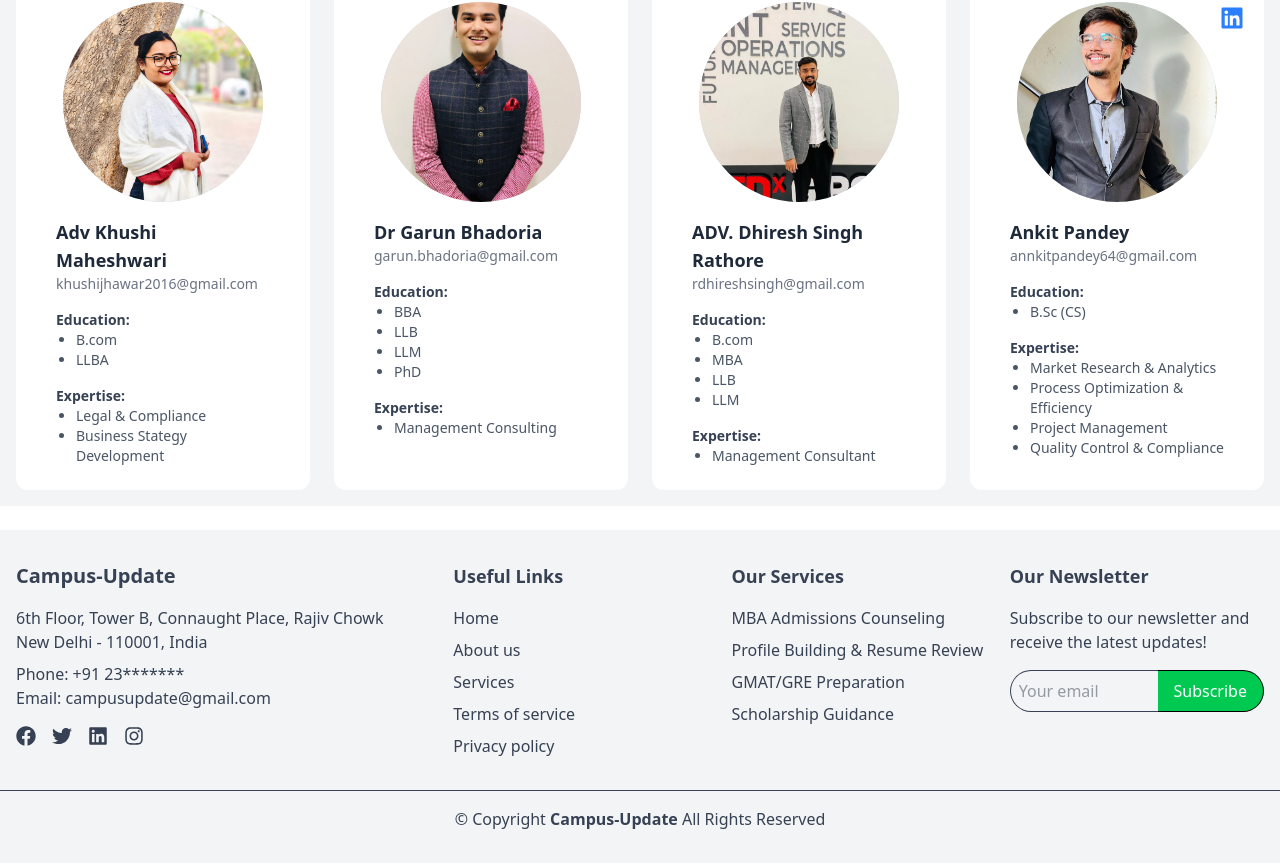
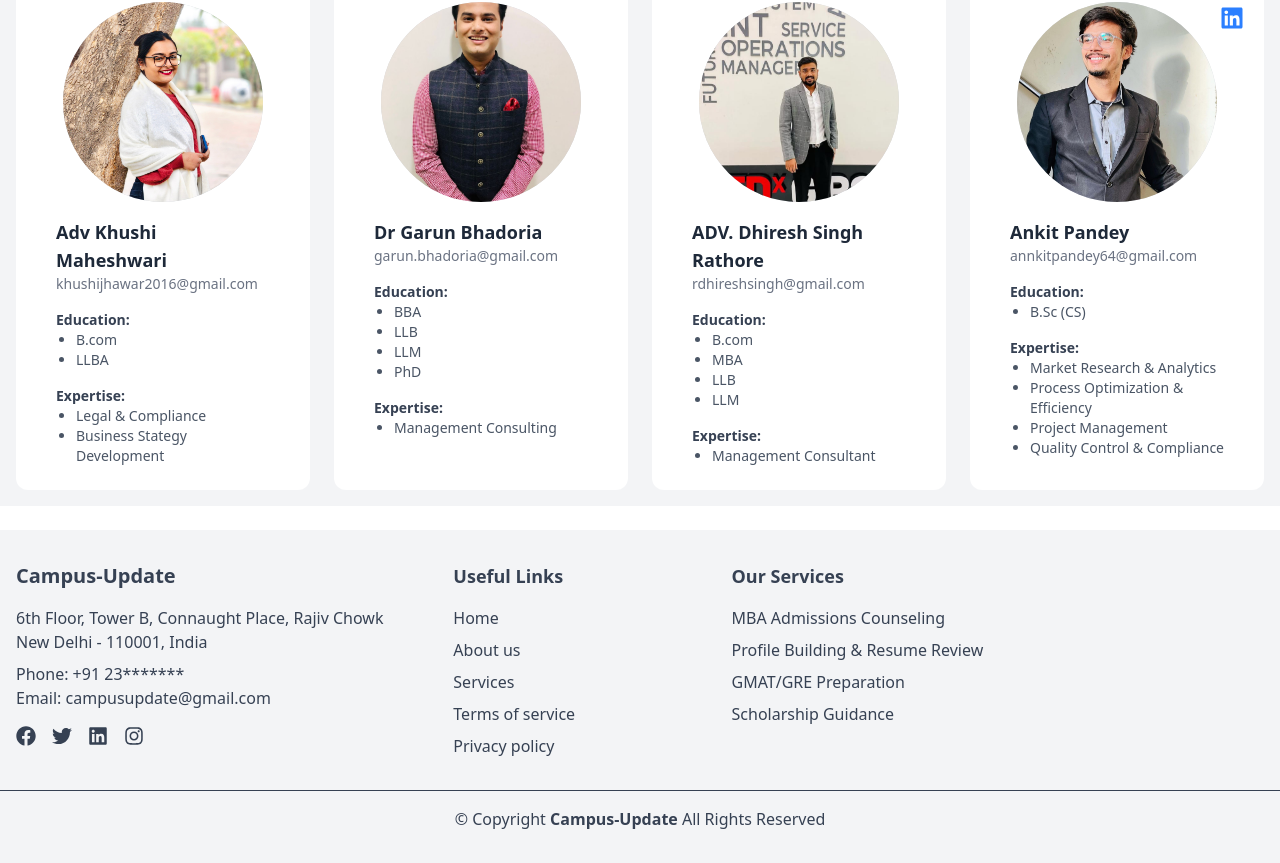
Before and after one commit to JtinPGoswami/education, a React (Vite) app: page / in a window 1280 px wide. Shown: the part 9109-9972 px from the top of the page. Built offline with nearby package versions, Linux system fonts and the light colour scheme.

Commit message:
Remove newsletter section from Footer component

```diff
--- a/src/components/Footer.jsx
+++ b/src/components/Footer.jsx
@@ -73,23 +73,7 @@ const Footer = () => {
               </ul>
             </div>
 
-            {/* Newsletter */}
-            <div>
-              <h3 className="text-lg font-semibold mb-4">Our Newsletter</h3>
-              <p className="mb-4">
-                Subscribe to our newsletter and receive the latest updates!
-              </p>
-              <div className="flex">
-                <input
-                  type="email"
-                  placeholder="Your email"
-                  className="flex-1 w-full p-2 border border-r-0 rounded-l-full focus:outline-none "
-                />
-                <button className="bg-green-500 border-l-0 border border-black text-white px-4 py-2 rounded-r-full hover:bg-green-600">
-                  Subscribe
-                </button>
-              </div>
-            </div>
+
           </div>
         </div>
       </div>
```
